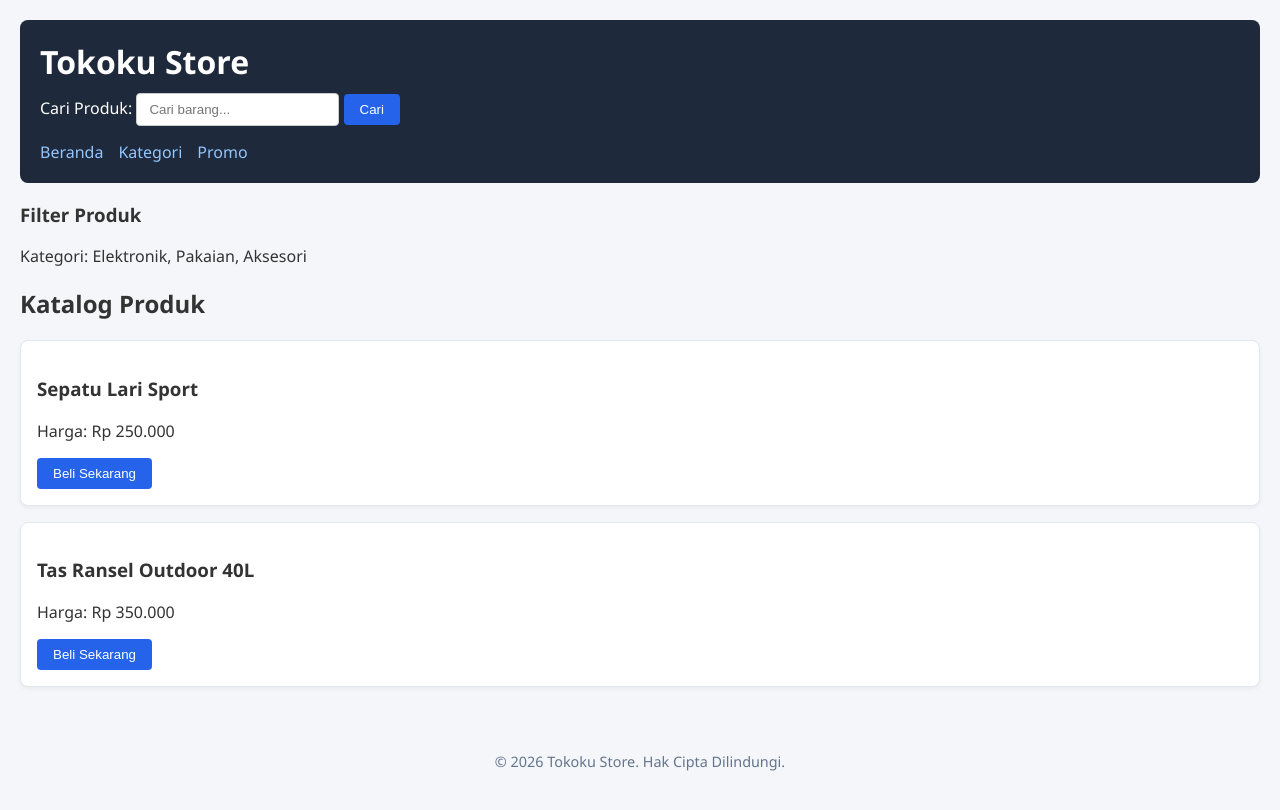
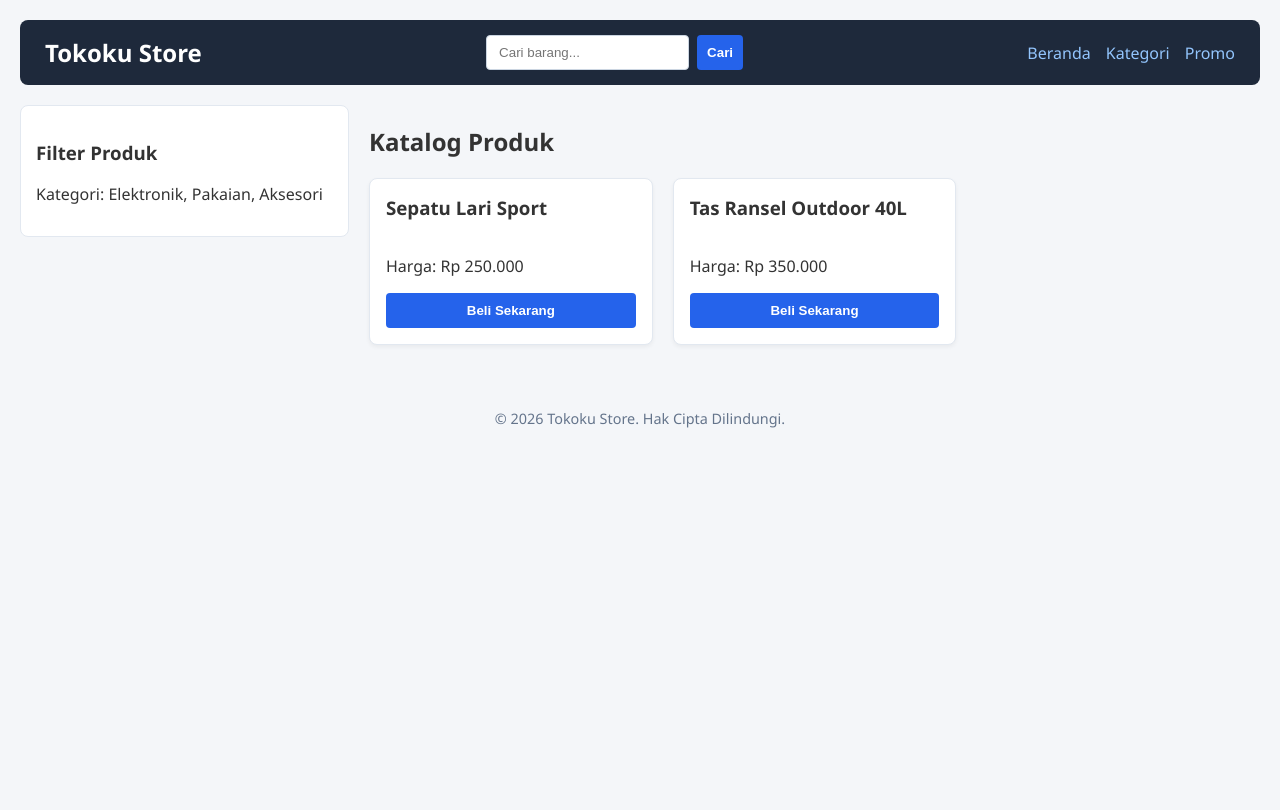
Before and after one commit to pakyuu-byte/latihan-html-ecommerce, a plain HTML site: page index.html in a window 1280 px wide. Drawn offline with Linux system fonts and the light colour scheme.

Commit message:
Selesai Minggu 3: Penerapan Flexbox dan CSS Grid

```diff
--- a/index.html
+++ b/index.html
@@ -13,7 +13,6 @@
     <header>
         <h1>Tokoku Store</h1>
         <form action="/search" method="GET">
-            <label for="search">Cari Produk:</label>
             <input type="text" id="search" name="q" placeholder="Cari barang..." required>
             <button type="submit">Cari</button>
         </form>
@@ -26,6 +25,8 @@
         </nav>
     </header>
 
+    <!-- Pembungkus Layout Utama -->
+    <div class="container">
         <!-- Sidebar Filter -->
         <aside>
             <h3>Filter Produk</h3>
@@ -35,7 +36,7 @@
         <!-- Konten Utama Katalog -->
         <main>
             <h2>Katalog Produk</h2>
-
+            <div class="product-grid">
                 <article>
                     <h3>Sepatu Lari Sport</h3>
                     <p>Harga: Rp 250.000</p>
@@ -47,12 +48,11 @@
                     <p>Harga: Rp 350.000</p>
                     <button aria-label="Beli Tas Ransel Outdoor 40L">Beli Sekarang</button>
                 </article>
+            </div>
         </main>
+    </div>
 
     <!-- Footer -->
     <footer>
         <p>&copy; 2026 Tokoku Store. Hak Cipta Dilindungi.</p>
     </footer>
-
-</body>
-</html>
--- a/style.css
+++ b/style.css
@@ -1,4 +1,8 @@
-/* Reset Dasar & Style Halaman */
+/* Reset & Pengaturan Umum */
+* {
+    box-sizing: border-box;
+}
+
 body {
     font-family: 'Segoe UI', Tahoma, Geneva, Verdana, sans-serif;
     background-color: #f4f6f9;
@@ -7,57 +11,41 @@ body {
     padding: 20px;
 }
 
-/* Styling Header */
+/* --- HEADER (FLEXBOX) --- */
 header {
     background-color: #1e293b;
     color: #ffffff;
-    padding: 20px;
+    padding: 15px 25px;
     border-radius: 8px;
+    display: flex; /* Mengaktifkan Flexbox */
+    flex-wrap: wrap;
+    justify-content: space-between; /* Menjaga jarak antar elemen */
+    align-items: center;
+    gap: 15px;
 }
 
 header h1 {
-    margin: 0 0 10px 0;
+    margin: 0;
+    font-size: 1.5rem;
 }
 
-/* Styling Form Pencarian */
+header form {
+    display: flex;
+    gap: 8px;
+}
+
 header input[type="text"] {
     padding: 8px 12px;
-    border: 1px solid #ccc;
+    border: 1px solid #cbd5e1;
     border-radius: 4px;
     outline: none;
 }
 
-/* Styling Tombol */
-button {
-    background-color: #2563eb;
-    color: white;
-    border: none;
-    padding: 8px 16px;
-    border-radius: 4px;
-    cursor: pointer;
-    transition: background-color 0.2s ease;
-}
-
-button:hover {
-    background-color: #1d4ed8;
-}
-
-/* Styling Kartu Produk */
-article {
-    background-color: white;
-    border: 1px solid #e2e8f0;
-    border-radius: 8px;
-    padding: 16px;
-    margin-bottom: 16px;
-    box-shadow: 0 2px 4px rgba(0, 0, 0, 0.05);
-}
-
-/* Styling Menu Navigasi Header */
 header nav ul {
     list-style: none;
     padding: 0;
-    margin: 15px 0 0 0;
-    display: flex;
+    margin: 0;
+    display: flex; /* Flexbox untuk menu navigasi */
     gap: 15px;
 }
 
@@ -69,10 +57,68 @@ header nav a {
 
 header nav a:hover {
     color: #ffffff;
-    text-decoration: underline;
 }
 
-/* Styling Footer */
+/* --- TATA LETAK UTAMA (SIDEBAR + KATALOG) --- */
+.container {
+    display: flex; /* Flexbox untuk membagi Sidebar & Main */
+    gap: 20px;
+    margin-top: 20px;
+}
+
+/* Sidebar Filter */
+aside {
+    flex: 1; /* Mengambil 1 bagian lebar */
+    background-color: white;
+    padding: 15px;
+    border-radius: 8px;
+    height: fit-content;
+    border: 1px solid #e2e8f0;
+}
+
+/* Main Content */
+main {
+    flex: 3; /* Mengambil 3 bagian lebar */
+}
+
+/* --- KATALOG PRODUK (CSS GRID) --- */
+.product-grid {
+    display: grid; /* Mengaktifkan CSS Grid */
+    grid-template-columns: repeat(auto-fill, minmax(220px, 1fr)); /* Kolom otomatis rapi */
+    gap: 20px;
+}
+
+article {
+    background-color: white;
+    border: 1px solid #e2e8f0;
+    border-radius: 8px;
+    padding: 16px;
+    display: flex;
+    flex-direction: column;
+    justify-content: space-between;
+    box-shadow: 0 2px 4px rgba(0, 0, 0, 0.05);
+}
+
+article h3 {
+    margin-top: 0;
+}
+
+button {
+    background-color: #2563eb;
+    color: white;
+    border: none;
+    padding: 10px;
+    border-radius: 4px;
+    cursor: pointer;
+    font-weight: bold;
+    transition: background-color 0.2s ease;
+}
+
+button:hover {
+    background-color: #1d4ed8;
+}
+
+/* --- FOOTER --- */
 footer {
     text-align: center;
     padding: 20px;
```
Lines whose indentation alone changed are shown as unchanged.
